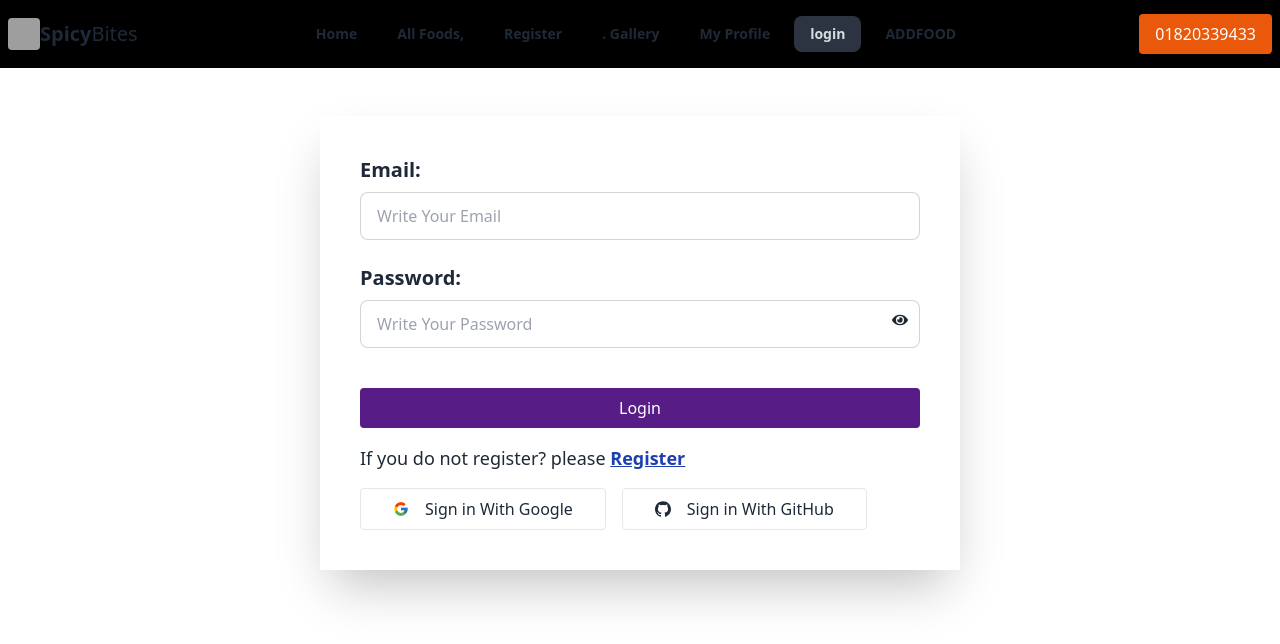
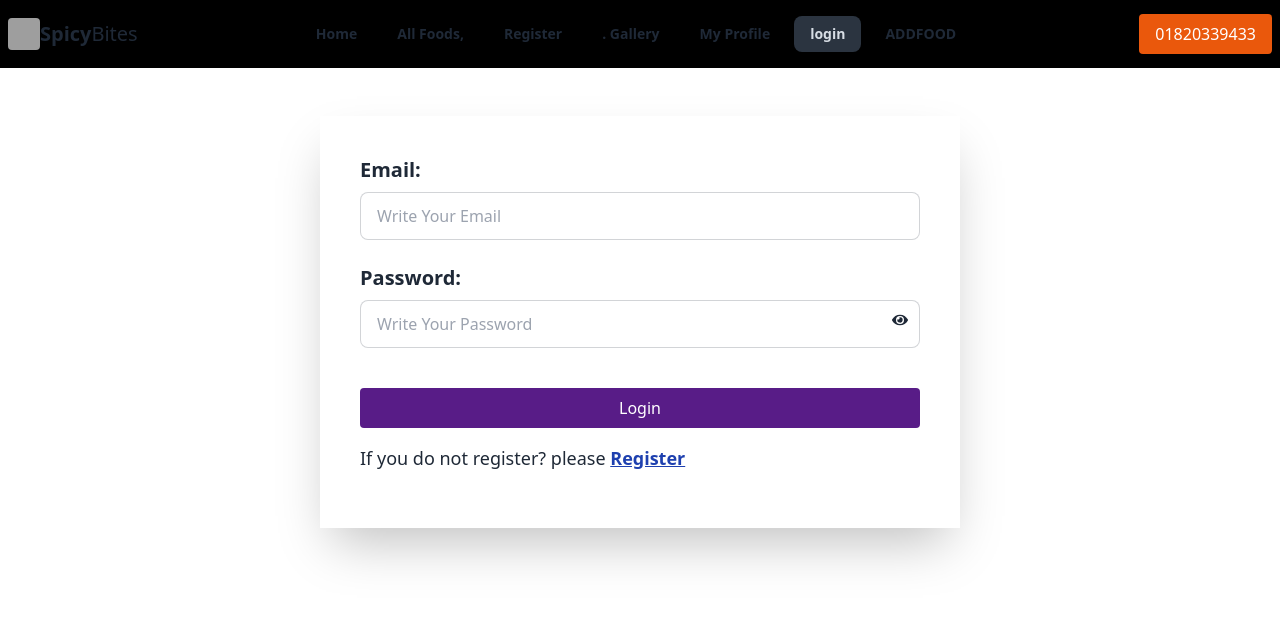
Before and after one commit to Jashimuddin123/spicybites-client-site, a React (Vite) app: page /login in a window 1280 px wide. Shown: the top 644 px of the page. Built offline with nearby package versions, Linux system fonts and the light colour scheme; grey boxes are pictures that could not be loaded.

Commit message:
create login authentication

```diff
--- a/src/AuthProvider/AuthProvider.jsx
+++ b/src/AuthProvider/AuthProvider.jsx
@@ -1,4 +1,4 @@
-import { createUserWithEmailAndPassword } from "firebase/auth";
+import { createUserWithEmailAndPassword, signInWithEmailAndPassword } from "firebase/auth";
 import { createContext, useState } from "react";
 import auth from "../Firebase/Firebase.config";
 
@@ -15,9 +15,15 @@ const [user, setUser] = useState(null);
         return  createUserWithEmailAndPassword(auth, email, password)
      };
 
+    //  sing in /login function
+    const signInUser = (email, password)=>{
+      return signInWithEmailAndPassword(auth, email, password)
+  }
+
     const spicyInfo = {
           user,
           createUser,
+          signInUser,
 
 
     }
--- a/src/Components/Login.jsx
+++ b/src/Components/Login.jsx
@@ -1,16 +1,15 @@
 import { FaEye, FaEyeSlash } from "react-icons/fa";
+import { useForm } from "react-hook-form";
+import { Link } from "react-router-dom";
+// import { FcGoogle } from "react-icons/fc";
+// import { ImGithub } from "react-icons/im";
+import Swal from "sweetalert2";
 import { useContext, useState } from "react";
-import { useForm } from "react-hook-form";
 import { AuthContext } from "../AuthProvider/AuthProvider";
-import { Link } from "react-router-dom";
-import { FcGoogle } from "react-icons/fc";
-import { ImGithub } from "react-icons/im";
-import Swal from "sweetalert2";
-// import {Helmet} from "react-helmet";
+
 const Login = () => {
-  const { signInUser, googleLogin, githubLogin } = useContext(AuthContext);
+  const { signInUser } = useContext(AuthContext);
   const [passwordVisible, setPasswordVisible] = useState(false);
-
   const {
     register,
     handleSubmit,
@@ -18,6 +17,7 @@ const Login = () => {
   } = useForm();
 
   const onSubmit = (data) => {
+    console.log(data); // Logs email and password to the console
     const { email, password } = data;
     signInUser(email, password)
       .then((result) => {
@@ -42,41 +42,12 @@ const Login = () => {
         });
       });
   };
-
-  const handleGoogleLogin = () => {
-    googleLogin()
-      .then((result) => {
-        console.log(result.user);
-      })
-      .catch((error) => {
-        console.log(error);
-      });
-  };
-
-  const handleGithubLogin = () => {
-    githubLogin()
-      .then((result) => {
-        console.log(result.user);
-      })
-      .catch((error) => {
-        console.log(error);
-      });
-  };
-
   const togglePasswordVisibility = () => {
     setPasswordVisible(!passwordVisible);
   };
 
   return (
     <div>
-
-
-{/* <Helmet>
-  <title>
-    login
-  </title>
-</Helmet> */}
-
       <div className="lg:w-2/4 md:w-2/4 mx-auto shadow-2xl p-10 mt-12">
         <form onSubmit={handleSubmit(onSubmit)}>
           <label className="text-xl font-semibold" htmlFor="email">
@@ -128,14 +99,7 @@ const Login = () => {
           </Link>
         </p>
         <div className="flex gap-4">
-          <button className="px-8 py-2 rounded border flex items-center gap-4" onClick={handleGoogleLogin}>
-            <FcGoogle />
-            Sign in With Google
-          </button>
-          <button className="px-8 py-2 rounded border flex items-center gap-4" onClick={handleGithubLogin}>
-            <ImGithub />
-            Sign in With GitHub
-          </button>
+          {/* Social login buttons (Google, GitHub) can go here */}
         </div>
       </div>
     </div>
```
